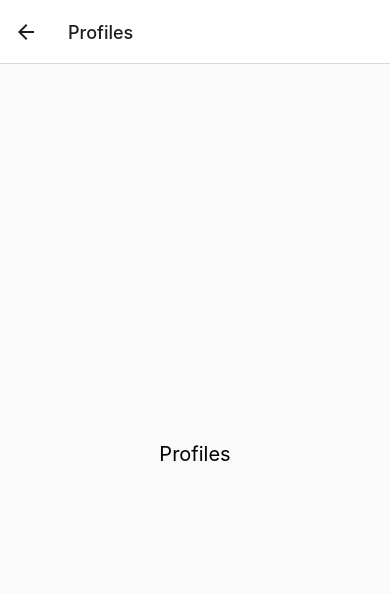
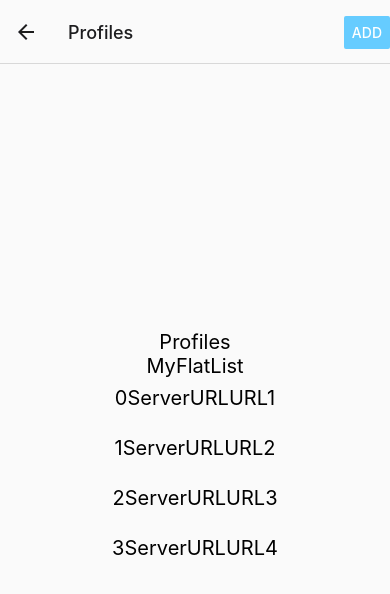
Before and after one commit to andademon/embedded-course-app, a React Native app: screen /Profiles in a window 390 px wide. Shown: the top 594 px of the page. Built offline with nearby package versions, Linux system fonts and the light colour scheme.

Commit message:
modified:   App.js 	new file:   components/MyFlatList.js 	modified:   package-lock.json 	modified:   package.json 	modified:   screen/Profiles.js 	modified:   screen/newHomePage.js 	modified:   yarn.lock

```diff
--- a/App.js
+++ b/App.js
@@ -2,6 +2,7 @@ import React, { useState } from 'react';
 import { StyleSheet, Text, View ,Button, Alert, TextInput} from 'react-native';
 import { NavigationContainer } from '@react-navigation/native';
 import { createNativeStackNavigator } from '@react-navigation/native-stack';
+import AsyncStorage from '@react-native-async-storage/async-storage';
 import SetUp from "./screen/SetUp"
 import HomePage from "./screen/HomePage"
 import NewHomePage from "./screen/NewHomePage"
@@ -20,7 +21,7 @@ export default function App(){
                 {/* <Stack.Screen name = "SetUp" component = {SetUp} options={{animation:'slide_from_right'}} /> */}
                 {/* <Stack.Screen name = "HomePage" component = {HomePage} /> */}
                 <Stack.Screen name = "NewHomePage" component = {NewHomePage} options={{headerShadowVisible:true,headerStyle:{backgroundColor:"skyblue"},headerShown:false,title:"MyApp"}} />
-                <Stack.Screen name = "Profiles" component = {Profiles} options={{animation:'slide_from_right'}} />
+                <Stack.Screen name = "Profiles" component = {Profiles} options={{animation:'slide_from_right',headerStyle:{backgroundColor:"#fafafa"},headerRight:() => (<View><Button title='ADD' color="#66ccff" onPress={() => {Alert.alert("hello world")}}/></View>)}} />
                 <Stack.Screen name = "Live" component = {Live} options={{animation:'slide_from_right'}} />
                 <Stack.Screen name = "Weather" component = {Weather} options={{animation:'slide_from_right'}} />
                 <Stack.Screen name = "About" component = {About} />
--- /dev/null
+++ b/components/MyFlatList.js
@@ -0,0 +1,49 @@
+import React, { useState,useEffect } from 'react';
+import { StyleSheet, Text, View , Alert, FlatList} from 'react-native';
+import AsyncStorage from '@react-native-async-storage/async-storage';
+
+export default function MyFlatList(){
+    const [data,setData] = useState([{name:"URL1"},{name:"URL2"},{name:"URL3"},{name:"URL4"}]);
+    const [count, setCount] = useState(0);
+
+    useEffect(() => {
+        async function getData(){
+            const newCount = await AsyncStorage.getAllKeys();
+            if(newCount.length != count){
+                const newData = await AsyncStorage.multiGet(newCount);
+                setData(newData);
+                setCount(newCount.length);
+            }
+        }
+        getData();
+    },[count]);
+
+    return (
+        <View style = {styles.container}>
+            <Text style = {styles.mainText}>MyFlatList</Text>
+            <FlatList
+                data={data}
+                renderItem={data => (
+                    <View style = {{flexDirection:'row',justifyContent:'center',alignItems:'center',marginBottom:10,height:40}}>
+                        <View style = {{}}><Text style = {{textAlign:'center',fontSize:20}}>{data.index}</Text></View>
+                        <View style = {{}}><Text style = {{textAlign:'center',fontSize:20}}>ServerURL</Text></View>
+                        <View style = {{}}><Text style = {{textAlign:'center',fontSize:20}}>{data.item.name}</Text></View>
+                    </View>
+                )}
+            />
+        </View>
+    );
+}
+
+const styles = StyleSheet.create({
+    container:{
+        flex:1,
+        justifyContent:'center',
+        alignItems:'center',
+        backgroundColor:"#fafafa",
+    },
+    mainText:{
+        textAlign:'center',
+        fontSize:20
+    }
+});
--- a/package.json
+++ b/package.json
@@ -11,6 +11,7 @@
   "dependencies": {
     "@expo/vector-icons": "^13.0.0",
     "@expo/webpack-config": "^18.0.1",
+    "@react-native-async-storage/async-storage": "^1.18.1",
     "@react-navigation/native": "^6.1.6",
     "@react-navigation/native-stack": "^6.9.12",
     "expo": "~48.0.15",
--- a/screen/Profiles.js
+++ b/screen/Profiles.js
@@ -1,10 +1,14 @@
 import React, { useState } from 'react';
 import { StyleSheet, Text, View , Alert} from 'react-native';
+import MyFlatList from '../components/MyFlatList';
 
 export default function Profiles(){
     return (
         <View style = {styles.container}>
             <Text style = {styles.mainText}>Profiles</Text>
+            <View>
+                <MyFlatList />
+            </View>
         </View>
     );
 }
--- a/screen/newHomePage.js
+++ b/screen/newHomePage.js
@@ -13,7 +13,7 @@ export default function NewHomePage({navigation}){
             <View style = {{height:50,marginTop:30}}></View>
             {/*分割界线*/}
             <View style = {styles.mainTouchableArea}>
-                <TouchableHighlight style = {{flex:1}} onPress={() => {navigation.navigate("Profiles")}} activeOpacity={0.6} underlayColor="#DDDDDD">
+                <TouchableHighlight style = {{flex:1,backgroundColor:'#66ccff'}} onPress={() => {navigation.navigate("Profiles")}} activeOpacity={0.6} underlayColor="#DDDDDD">
                     <View style = {{flex:1,flexDirection:'row',justifyContent:'center'}}>
                         <View style = {{flex:1,justifyContent:'center',alignItems:'center'}}><AntDesign name="profile" size={32} color="black" /></View>
                         <View style = {{flex:4,justifyContent:'center'}}><Text style = {styles.mainText}>Profiles</Text></View>
```
Also changed, not shown: 2 other files (tests, documents, lock files or other folders).
